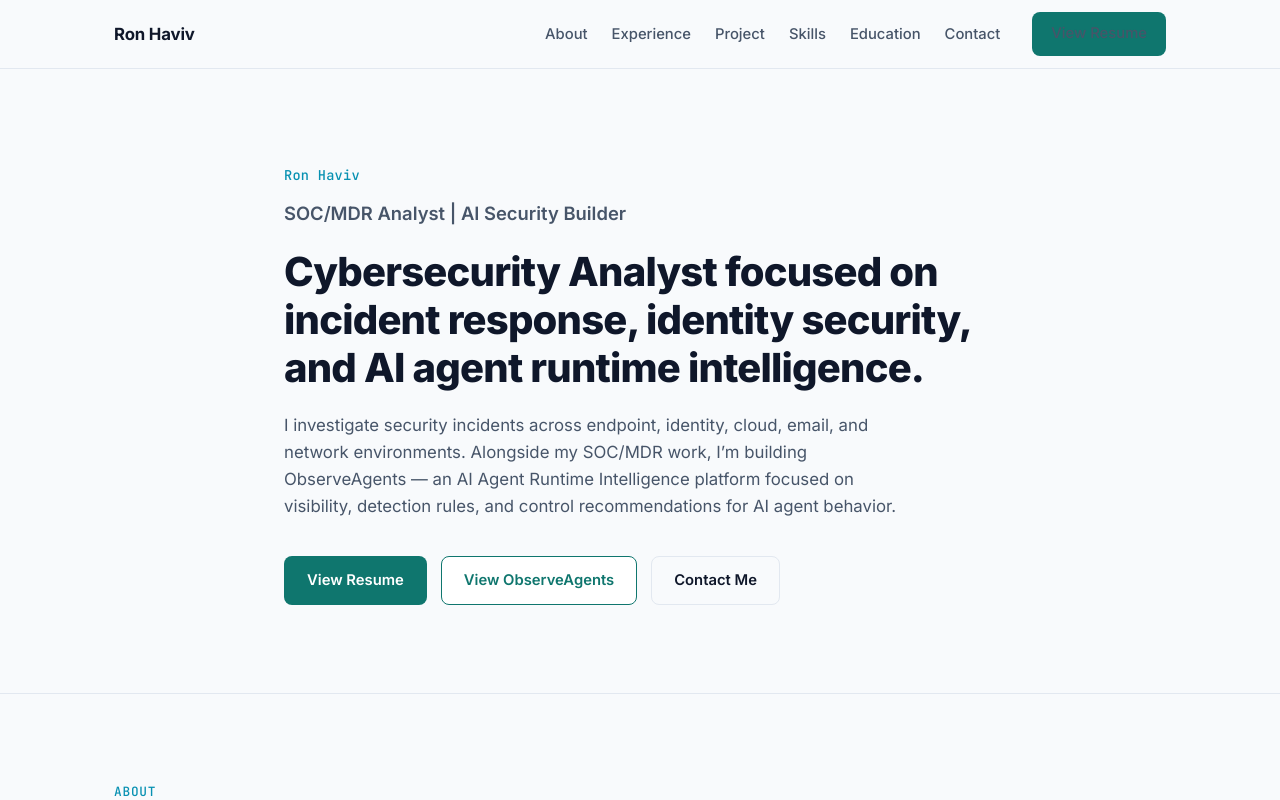
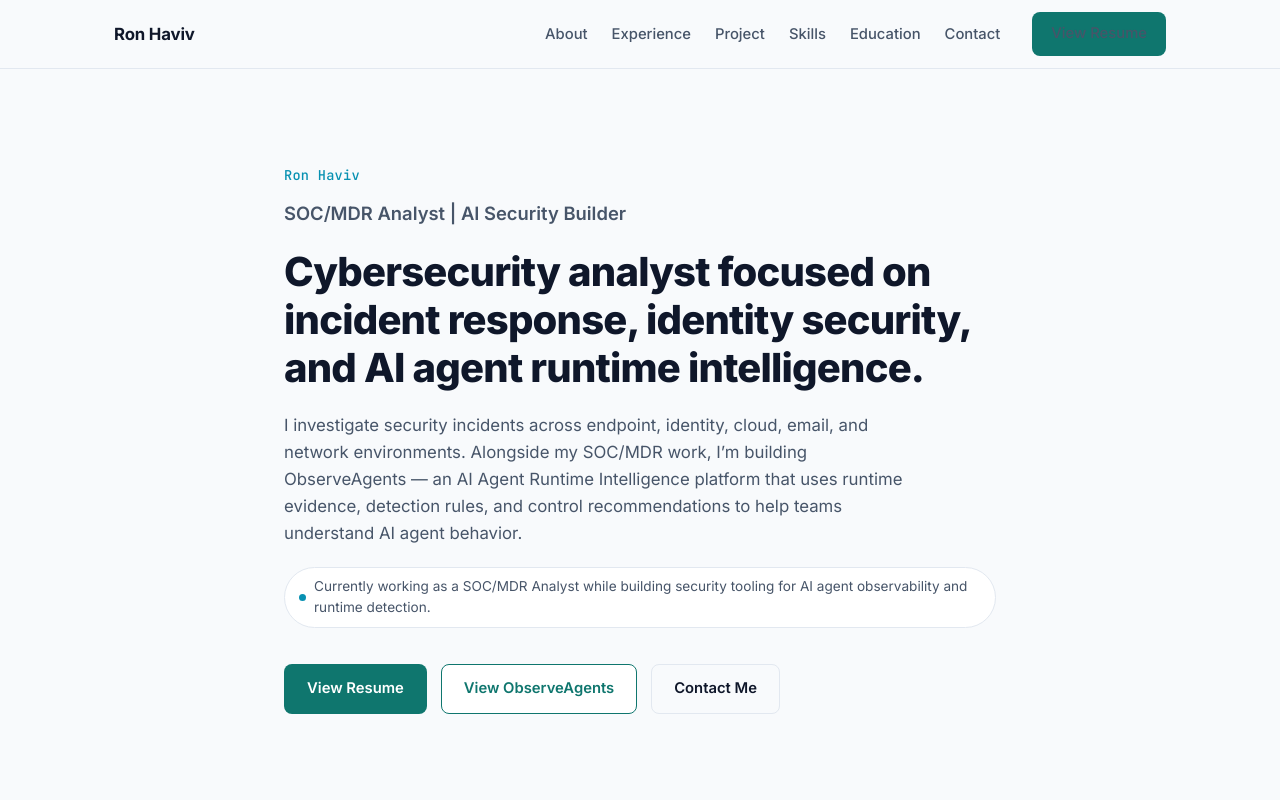
Before and after one commit to ronhaviv33-beep/ronhaviv33-beep.github.io, a React (Vite) app: page / in a window 1280 px wide. Shown: the top 800 px of the page. Built offline with nearby package versions, Linux system fonts and the light colour scheme.

Commit message:
polish personal website content and links

```diff
--- a/src/App.jsx
+++ b/src/App.jsx
@@ -78,14 +78,18 @@ function Hero() {
         <p className="eyebrow">Ron Haviv</p>
         <h1 className="hero-title">SOC/MDR Analyst | AI Security Builder</h1>
         <h2 className="hero-headline">
-          Cybersecurity Analyst focused on incident response, identity security, and AI agent
+          Cybersecurity analyst focused on incident response, identity security, and AI agent
           runtime intelligence.
         </h2>
         <p className="hero-description">
           I investigate security incidents across endpoint, identity, cloud, email, and network
           environments. Alongside my SOC/MDR work, I&rsquo;m building ObserveAgents &mdash; an AI
-          Agent Runtime Intelligence platform focused on visibility, detection rules, and control
-          recommendations for AI agent behavior.
+          Agent Runtime Intelligence platform that uses runtime evidence, detection rules, and
+          control recommendations to help teams understand AI agent behavior.
+        </p>
+        <p className="hero-currently">
+          Currently working as a SOC/MDR Analyst while building security tooling for AI agent
+          observability and runtime detection.
         </p>
         <div className="hero-actions">
           <a href="/resume.pdf" target="_blank" rel="noopener noreferrer" className="btn btn-primary">
--- a/src/styles.css
+++ b/src/styles.css
@@ -213,10 +213,32 @@ ul {
 }
 
 .hero-description {
-  margin: 0 0 36px;
+  margin: 0 0 20px;
   font-size: 1.05rem;
   color: var(--color-muted);
   max-width: 640px;
+}
+
+.hero-currently {
+  display: inline-flex;
+  align-items: center;
+  gap: 8px;
+  margin: 0 0 36px;
+  padding: 8px 14px;
+  border: 1px solid var(--color-border);
+  border-radius: 999px;
+  background: var(--color-surface);
+  font-size: 0.85rem;
+  color: var(--color-muted);
+}
+
+.hero-currently::before {
+  content: "";
+  flex-shrink: 0;
+  width: 7px;
+  height: 7px;
+  border-radius: 50%;
+  background: var(--color-accent-2);
 }
 
 .hero-actions {
```
